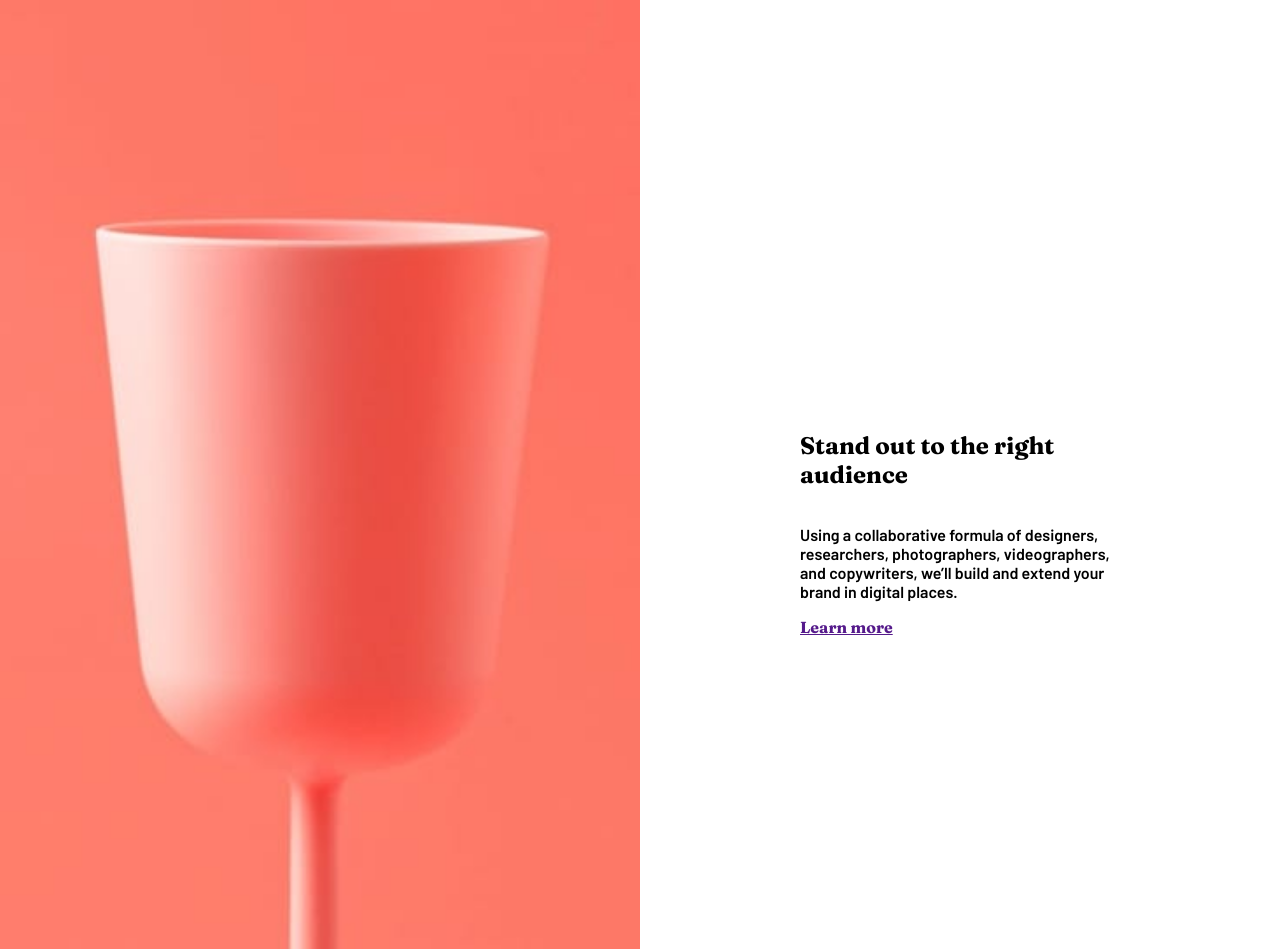
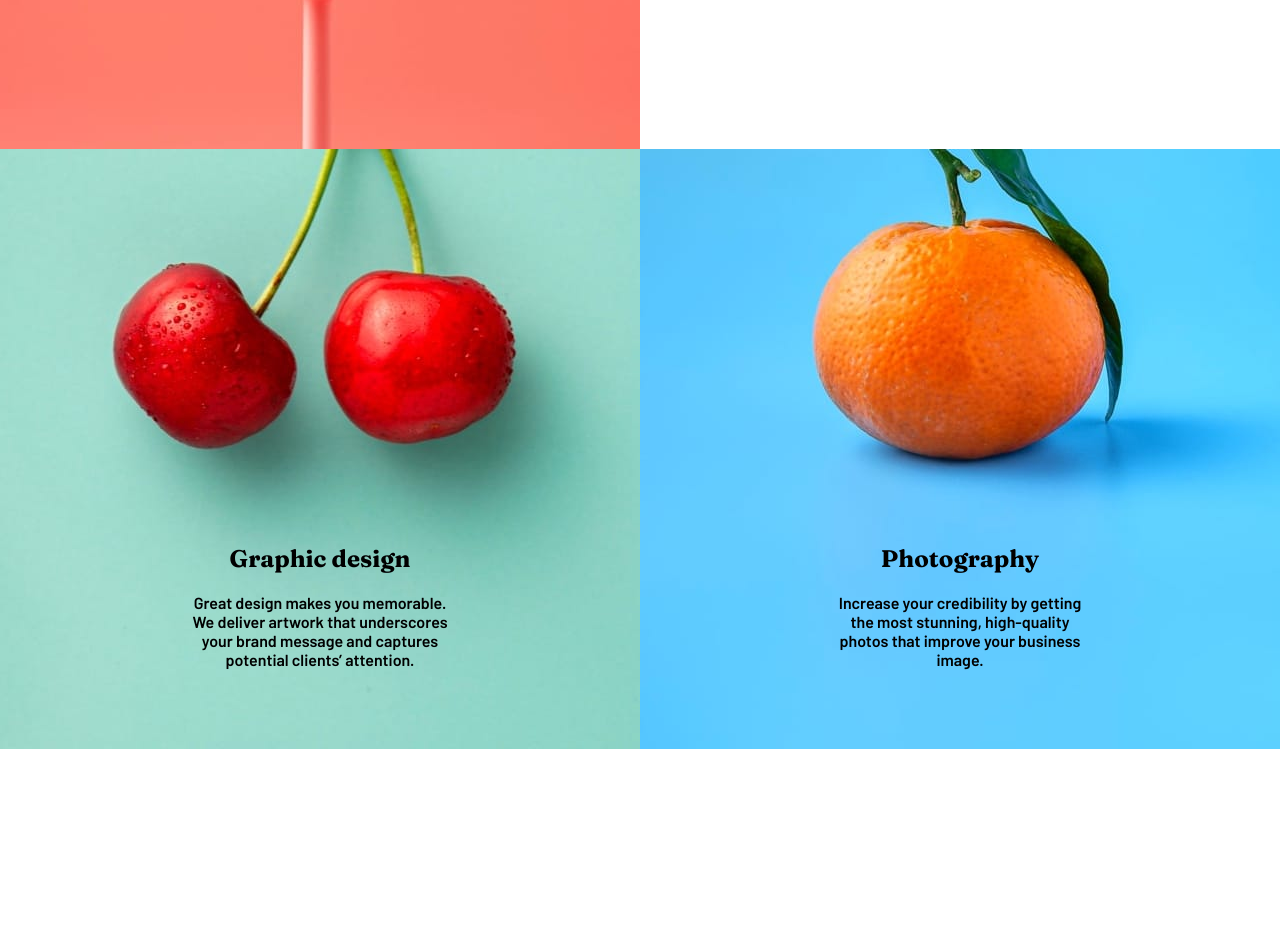
Before and after one commit to sayjess/sunnyside-agency-landing-page-main, a website: page index.html in a window 1280 px wide. Shown: the part 1851-2800 px from the top of the page. After the commit the page ends 2600 px from the top, so only its background shows below. Drawn offline with Linux system fonts and the light colour scheme.

Commit message:
edited size unit to rem

```diff
--- a/App/scss/_section.scss
+++ b/App/scss/_section.scss
@@ -5,7 +5,7 @@
     display: grid;
     gap: 0;
     grid-template-columns: 1fr 1fr;
-    grid-template-rows: 1fr 1fr 1fr;
+    grid-template-rows: 37.5rem 37.5rem 37.5rem;
     // grid-template-columns: 1fr 1fr;
     // grid-template-rows: 1fr 1fr 1fr;
 
@@ -14,9 +14,7 @@
         display: flex;
         flex-direction: column;
         justify-content: center;
-        padding: 20px;
-        height: 720px;
-        padding: 165px 160px;
+        padding: 10.3rem 10rem;
     }
 
 
@@ -45,9 +43,9 @@
     }
 
     .wrapper-second {
-        padding-left: 195px;
-        padding-right: 195px;
-        padding-bottom: 65px;
+        padding-left: 12rem;
+        padding-right: 12rem;
+        padding-bottom: 4rem;
         text-align: center;
 
 
```
Also changed, not shown: dist/style.css, src/design/desktop-design.jpg, 1 other file.
